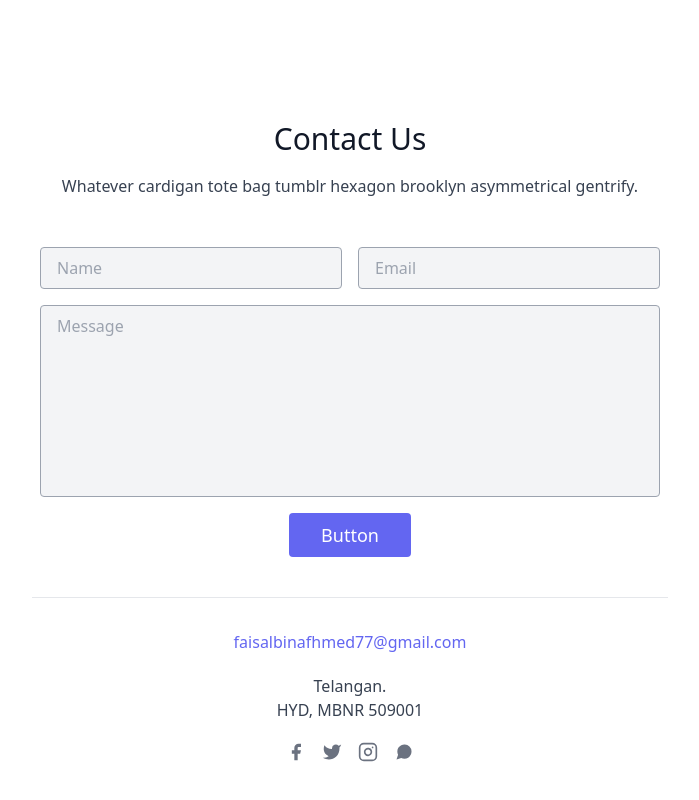
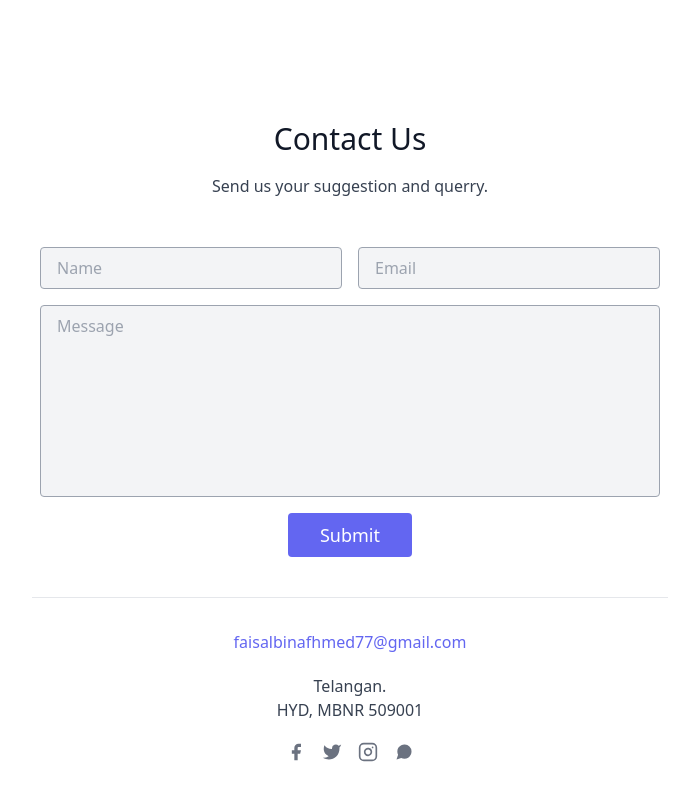
Before and after one commit to faisalbinafif/rn7, a plain HTML site: page index.html in a window 1280 px wide. Shown: the part 2975-3775 px from the top of the page, without its empty margins (290-989 px from the left). Drawn offline with nearby package versions, Linux system fonts and the light colour scheme.

Commit message:
new update

```diff
--- a/index.html
+++ b/index.html
@@ -202,7 +202,7 @@
   <div class="container px-5 py-24 mx-auto">
     <div class="flex flex-col text-center w-full mb-12">
       <h1 class="sm:text-3xl text-2xl font-medium title-font mb-4 text-gray-900">Contact Us</h1>
-      <p class="lg:w-2/3 mx-auto leading-relaxed text-base">Whatever cardigan tote bag tumblr hexagon brooklyn asymmetrical gentrify.</p>
+      <p class="lg:w-2/3 mx-auto leading-relaxed text-base">Send us your suggestion and querry.</p>
     </div>
     <div class="lg:w-1/2 md:w-2/3 mx-auto">
       <div class="flex flex-wrap -m-2">
@@ -216,7 +216,7 @@
           <textarea class="w-full bg-gray-100 rounded border border-gray-400 focus:outline-none h-48 focus:border-indigo-500 text-base px-4 py-2 resize-none block" placeholder="Message"></textarea>
         </div>
         <div class="p-2 w-full">
-          <button class="flex mx-auto text-white bg-indigo-500 border-0 py-2 px-8 focus:outline-none hover:bg-indigo-600 rounded text-lg">Button</button>
+          <button class="flex mx-auto text-white bg-indigo-500 border-0 py-2 px-8 focus:outline-none hover:bg-indigo-600 rounded text-lg">Submit</button>
         </div>
         <div class="p-2 w-full pt-8 mt-8 border-t border-gray-200 text-center">
           <a class="text-indigo-500">faisalbinafhmed77@gmail.com</a>
```
